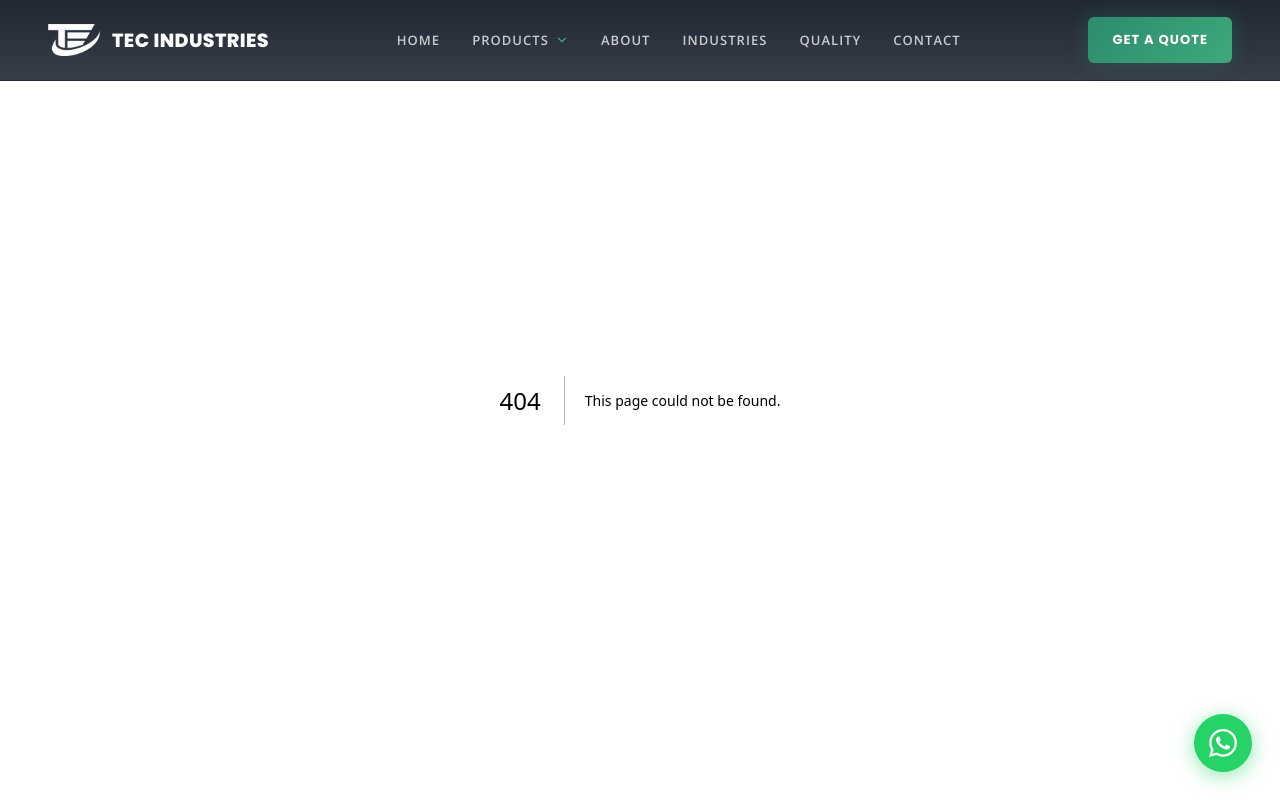
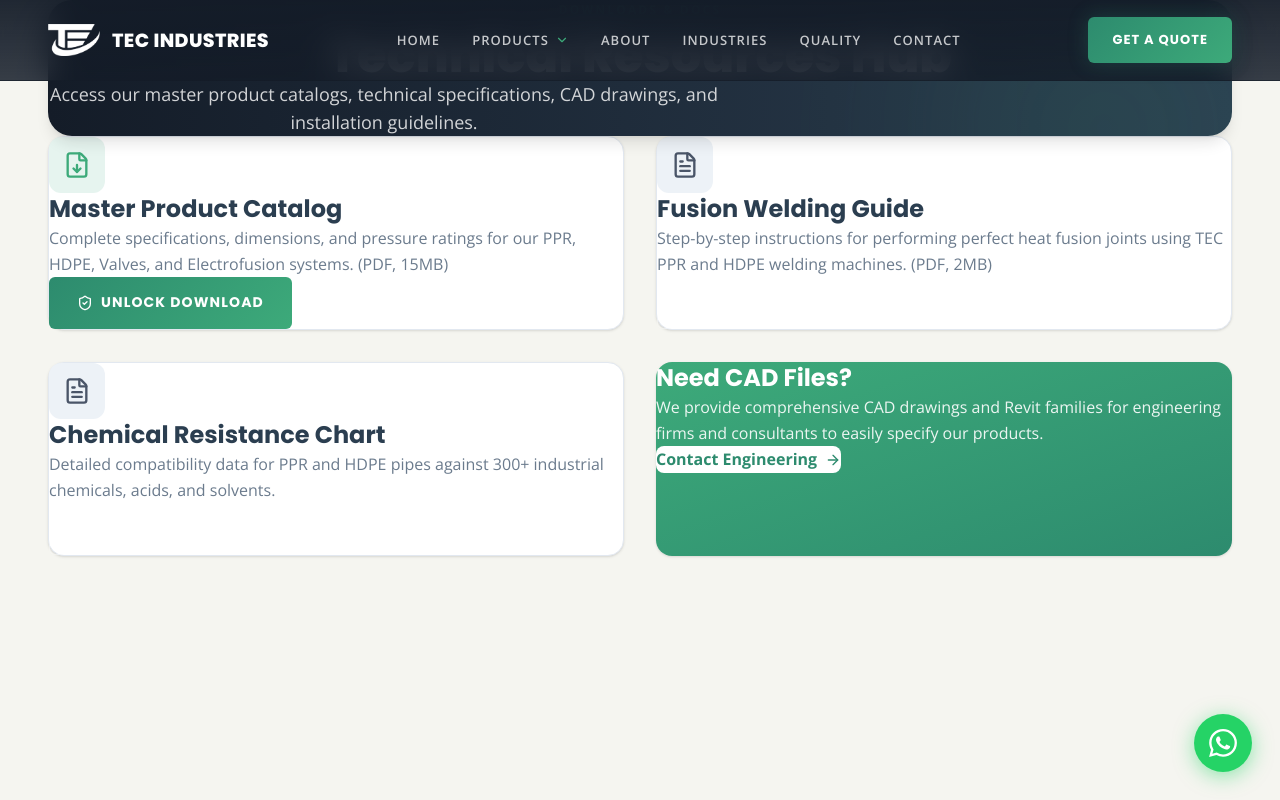
Before and after one commit to japatel5213/tec-industries-web, a Next.js app: page /resources in a window 1280 px wide. Before the commit this address had no page. Shown: the top 800 px of the page. Built offline with nearby package versions, Linux system fonts and the light colour scheme.

Commit message:
Fix Next.js 15+ Async params, missing MapPin import, and create Resources hub

```diff
--- a/src/app/blog/[slug]/page.tsx
+++ b/src/app/blog/[slug]/page.tsx
@@ -5,7 +5,10 @@ import { notFound } from 'next/navigation';
 import { ArrowLeft, Calendar, User, Tag } from 'lucide-react';
 import { BLOG_POSTS } from '@/data/blog';
 
-export async function generateMetadata({ params }: { params: { slug: string } }): Promise<Metadata> {
+type Props = { params: Promise<{ slug: string }> };
+
+export async function generateMetadata(props: Props): Promise<Metadata> {
+  const params = await props.params;
   const post = BLOG_POSTS.find(p => p.slug === params.slug);
   if (!post) return { title: 'Post Not Found' };
   return {
@@ -14,7 +17,8 @@ export async function generateMetadata({ params }: { params: { slug: string } })
   };
 }
 
-export default function BlogPostPage({ params }: { params: { slug: string } }) {
+export default async function BlogPostPage(props: Props) {
+  const params = await props.params;
   const post = BLOG_POSTS.find(p => p.slug === params.slug);
 
   if (!post) {
--- a/src/app/case-studies/page.tsx
+++ b/src/app/case-studies/page.tsx
@@ -1,7 +1,7 @@
 import type { Metadata } from 'next';
 import Image from 'next/image';
 import Link from 'next/link';
-import { ArrowRight, Building2, Factory, Droplets } from 'lucide-react';
+import { ArrowRight, Building2, Factory, Droplets, MapPin } from 'lucide-react';
 
 export const metadata: Metadata = {
   title: 'Case Studies',
--- a/src/app/locations/[city]/page.tsx
+++ b/src/app/locations/[city]/page.tsx
@@ -15,7 +15,10 @@ export function generateStaticParams() {
   }));
 }
 
-export async function generateMetadata({ params }: { params: { city: string } }): Promise<Metadata> {
+type Props = { params: Promise<{ city: string }> };
+
+export async function generateMetadata(props: Props): Promise<Metadata> {
+  const params = await props.params;
   const city = params.city.toLowerCase();
   if (!CITIES.includes(city)) return { title: 'Not Found' };
 
@@ -26,7 +29,8 @@ export async function generateMetadata({ params }: { params: { city: string } })
   };
 }
 
-export default function CityLandingPage({ params }: { params: { city: string } }) {
+export default async function CityLandingPage(props: Props) {
+  const params = await props.params;
   const city = params.city.toLowerCase();
 
   if (!CITIES.includes(city)) {
--- /dev/null
+++ b/src/app/resources/page.tsx
@@ -0,0 +1,93 @@
+'use client';
+
+import Link from 'next/link';
+import { FileText, FileDown, ShieldCheck, Download, ArrowRight } from 'lucide-react';
+
+// export const metadata = { ... } removed since client components cannot export metadata
+
+export default function ResourcesPage() {
+  return (
+    <main className="bg-[#F5F5F0] min-h-screen pt-12 pb-24">
+      {/* Header Banner */}
+      <div className="container-xl mb-16">
+        <div className="bg-gradient-to-r from-[#141C28] to-[#2B3E50] rounded-3xl p-10 md:p-16 text-white text-center shadow-lg relative overflow-hidden">
+          <div className="absolute top-0 right-0 w-64 h-64 bg-[#3DAA7A] rounded-full blur-[120px] opacity-20 pointer-events-none" />
+          <span className="section-eyebrow text-[#3DAA7A] mb-4 block">Downloads & Docs</span>
+          <h1 className="font-[family-name:var(--font-head)] text-4xl md:text-5xl font-extrabold mb-4 relative z-10">
+            Technical Resources Hub
+          </h1>
+          <p className="font-[family-name:var(--font-body)] text-lg text-white/80 max-w-2xl mx-auto relative z-10">
+            Access our master product catalogs, technical specifications, CAD drawings, and installation guidelines.
+          </p>
+        </div>
+      </div>
+
+      <div className="container-xl max-w-5xl">
+        <div className="grid md:grid-cols-2 gap-8">
+
+          {/* Master Catalog (Gated) */}
+          <div className="bg-white p-8 md:p-10 rounded-2xl shadow-sm border border-[#e2e8f0] flex flex-col hover:shadow-md transition-shadow">
+            <div className="w-14 h-14 bg-[#e6f4ef] text-[#3DAA7A] rounded-xl flex items-center justify-center mb-6">
+              <FileDown size={28} />
+            </div>
+            <h2 className="font-[family-name:var(--font-head)] text-2xl font-bold text-[#2B3E50] mb-3">
+              Master Product Catalog
+            </h2>
+            <p className="font-[family-name:var(--font-body)] text-[#6B7B8D] mb-8 leading-relaxed">
+              Complete specifications, dimensions, and pressure ratings for our PPR, HDPE, Valves, and Electrofusion systems. (PDF, 15MB)
+            </p>
+            <Link href="/resources/catalog" className="btn-primary mt-auto self-start inline-flex items-center gap-2">
+              <ShieldCheck size={16} /> Unlock Download
+            </Link>
+          </div>
+
+          {/* Fusion Guide (Direct Download Placeholder) */}
+          <div className="bg-white p-8 md:p-10 rounded-2xl shadow-sm border border-[#e2e8f0] flex flex-col hover:shadow-md transition-shadow">
+            <div className="w-14 h-14 bg-[#edf2f7] text-[#4A5568] rounded-xl flex items-center justify-center mb-6">
+              <FileText size={28} />
+            </div>
+            <h2 className="font-[family-name:var(--font-head)] text-2xl font-bold text-[#2B3E50] mb-3">
+              Fusion Welding Guide
+            </h2>
+            <p className="font-[family-name:var(--font-body)] text-[#6B7B8D] mb-8 leading-relaxed">
+              Step-by-step instructions for performing perfect heat fusion joints using TEC PPR and HDPE welding machines. (PDF, 2MB)
+            </p>
+            <a href="#" onClick={(e) => { e.preventDefault(); alert('Document coming soon.'); }} className="btn-secondary mt-auto self-start inline-flex items-center gap-2">
+              <Download size={16} /> Download PDF
+            </a>
+          </div>
+
+          {/* Chemical Chart */}
+          <div className="bg-white p-8 md:p-10 rounded-2xl shadow-sm border border-[#e2e8f0] flex flex-col hover:shadow-md transition-shadow">
+            <div className="w-14 h-14 bg-[#edf2f7] text-[#4A5568] rounded-xl flex items-center justify-center mb-6">
+              <FileText size={28} />
+            </div>
+            <h2 className="font-[family-name:var(--font-head)] text-2xl font-bold text-[#2B3E50] mb-3">
+              Chemical Resistance Chart
+            </h2>
+            <p className="font-[family-name:var(--font-body)] text-[#6B7B8D] mb-8 leading-relaxed">
+              Detailed compatibility data for PPR and HDPE pipes against 300+ industrial chemicals, acids, and solvents.
+            </p>
+            <a href="#" onClick={(e) => { e.preventDefault(); alert('Document coming soon.'); }} className="btn-secondary mt-auto self-start inline-flex items-center gap-2">
+              <Download size={16} /> Download PDF
+            </a>
+          </div>
+
+          {/* Engineering Support */}
+          <div className="bg-gradient-to-br from-[#3DAA7A] to-[#2D8B6E] p-8 md:p-10 rounded-2xl shadow-sm text-white flex flex-col">
+            <h2 className="font-[family-name:var(--font-head)] text-2xl font-bold mb-3">
+              Need CAD Files?
+            </h2>
+            <p className="font-[family-name:var(--font-body)] text-white/90 mb-8 leading-relaxed">
+              We provide comprehensive CAD drawings and Revit families for engineering firms and consultants to easily specify our products.
+            </p>
+            <Link href="/contact" className="mt-auto self-start bg-white text-[#2D8B6E] hover:bg-[#F5F5F0] transition-colors font-bold font-[family-name:var(--font-body)] px-6 py-3 rounded-lg inline-flex items-center gap-2">
+              Contact Engineering <ArrowRight size={16} />
+            </Link>
+          </div>
+
+        </div>
+      </div>
+    </main>
+  );
+}
```
